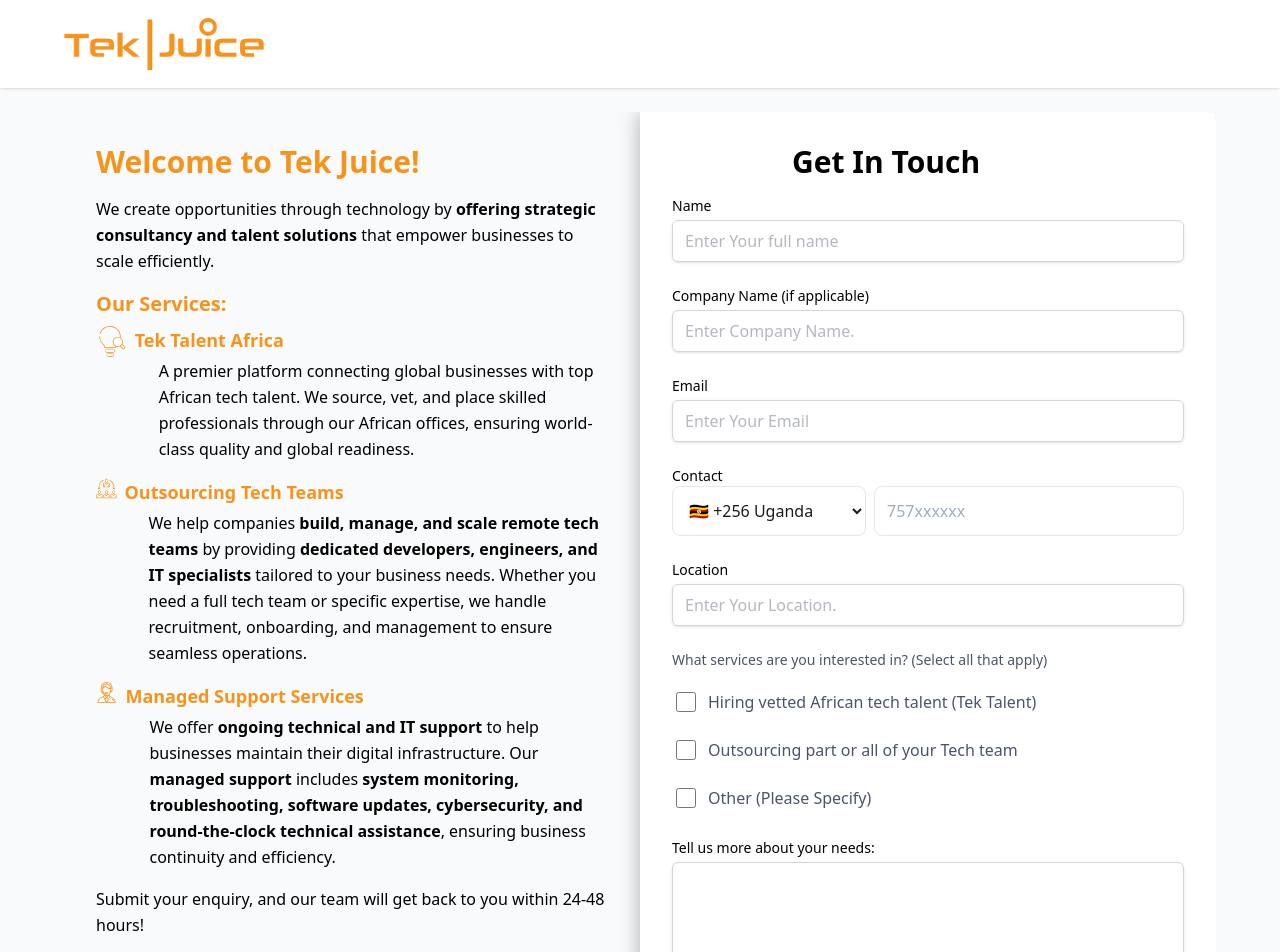
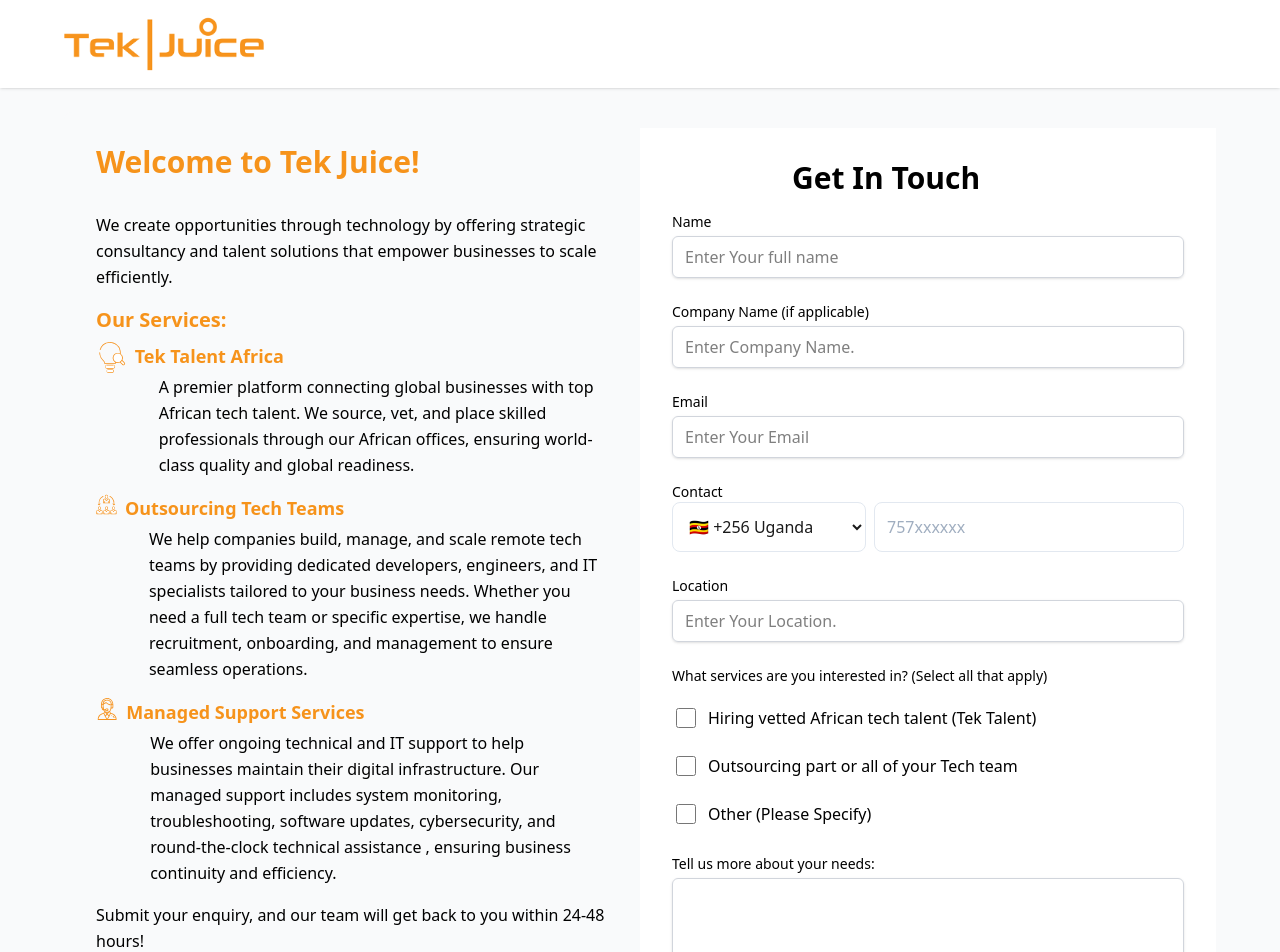
Before and after one commit to elishamugenyi/tekjuice-enquiry-form, a Next.js app: page / in a window 1280 px wide. Shown: the top 952 px of the page. Built offline with nearby package versions, Linux system fonts and the light colour scheme.

Commit message:
changed fonts.

```diff
--- a/src/app/components/footer.tsx
+++ b/src/app/components/footer.tsx
@@ -1,10 +1,19 @@
 'use client';
 
 const Footer = () => {
+  //set current date
+  const getCurrentDate = () => {
+    const date = new Date();
+    return date.toLocaleDateString("en-US", {
+      year: "numeric",
+      month: "long",
+      day: "numeric",
+    });
+  };
   return (
     <footer className="w-full bg-[#F9FAFB] text-black py-6">
       <div className="max-w-6xl mx-auto text-center">
-        <p>&copy; 2025 TekJuice. All Rights Reserved</p>
+        <p>&copy; {new Date().getFullYear()} TekJuice. All Rights Reserved</p>
       </div>
     </footer>
   );
--- a/src/app/page.tsx
+++ b/src/app/page.tsx
@@ -169,10 +169,11 @@
         <div className=" flex-grow max-w-6xl w-full rounded-lg overflow-hidden flex my-8 mx-auto">
           {/* Left Side: Text Content */}
             <div className="w-1/2 p-8 bg-[#F9FAFB] text-black">
-            <h1 className="text-3xl text-[#F6931B] font-bold mb-4">Welcome to Tek Juice!</h1>
+            <h1 className="text-3xl text-[#F6931B] font-bold mb-8">Welcome to Tek Juice!</h1>
             <p className="mb-4 leading-relaxed">
                 We create opportunities through technology by{' '}
-                <strong>offering strategic consultancy and talent solutions</strong> that empower businesses to scale efficiently.
+                offering strategic consultancy and talent solutions
+                that empower businesses to scale efficiently.
             </p>
             <h2 className="text-xl text-[#F6931B] font-semibold mb-2">Our Services:</h2>
             <ul className="list-none mb-4 leading-relaxed">
@@ -191,7 +192,9 @@
                     <div>
                     <h3 className="text-lg text-[#F6931B] font-semibold mb-1">Tek Talent Africa</h3>
                     <p className="ml-6">
-                        A premier platform connecting global businesses with top African tech talent. We source, vet, and place skilled professionals through our African offices, ensuring world-class quality and global readiness.
+                        A premier platform connecting global businesses with top African tech talent.
+                        We source, vet, and place skilled professionals through our African offices,
+                        ensuring world-class quality and global readiness.
                     </p>
                     </div>
                 </div>
@@ -213,8 +216,11 @@
                     <h3 className="text-lg text-[#F6931B] font-semibold mb-1">Outsourcing Tech Teams</h3>
                     <p className="ml-6">
                         We help companies{' '}
-                        <strong>build, manage, and scale remote tech teams</strong> by providing{' '}
-                        <strong>dedicated developers, engineers, and IT specialists</strong> tailored to your business needs. Whether you need a full tech team or specific expertise, we handle recruitment, onboarding, and management to ensure seamless operations.
+                        build, manage, and scale remote tech teams by providing{' '}
+                        dedicated developers, engineers, and IT specialists tailored
+                        to your business needs. Whether you need a full tech team or specific
+                        expertise, we handle recruitment, onboarding, and management to ensure
+                        seamless operations.
                     </p>
                     </div>
                 </div>
@@ -236,11 +242,11 @@
                     <h3 className="text-lg text-[#F6931B] font-semibold mb-1">Managed Support Services</h3>
                     <p className="ml-6">
                         We offer{' '}
-                        <strong>ongoing technical and IT support</strong> to help businesses maintain their digital infrastructure. Our{' '}
-                        <strong>managed support</strong> includes{' '}
-                        <strong>
+                        ongoing technical and IT support to help businesses maintain their digital infrastructure. Our{' '}
+                        managed support includes{' '}
+
                         system monitoring, troubleshooting, software updates, cybersecurity, and round-the-clock technical assistance
-                        </strong>
+
                         , ensuring business continuity and efficiency.
                     </p>
                     </div>
@@ -269,7 +275,7 @@
             </div>
 
           {/* Right Side: Form */}
-          <div className="w-1/2 p-8 mb-5 bg-white shadow-[0_0_20px_rgba(0,0,0,0.3)]">
+          <div className="w-1/2 p-8 mb-5 mt-4 bg-white">
           <h2 className="text-3xl text-black font-bold mb-4 ml-30">Get In Touch</h2>
           {success ? (
                 <p className="text-green-600 font-bold text-center">✅ Your Details have been submitted! We’ll contact you soon. Reload page to submit another enquiry.</p>
@@ -285,7 +291,7 @@
                         name="name"
                         placeholder="Enter Your full name"
                         onChange={handleChange}
-                        className="mt-1 block w-full px-3 py-2 border border-gray-300 text-gray-500 rounded-md shadow-sm focus:outline-none focus:ring-blue-500 focus:border-blue-500"
+                        className="mt-1 block w-full px-3 py-2 border border-gray-300 text-black rounded-md shadow-sm focus:outline-none focus:ring-blue-500 focus:border-blue-500"
                         required
                     />
                 </div>
@@ -300,7 +306,7 @@
                         name="company"
                         placeholder="Enter Company Name."
                         onChange={handleChange}
-                        className="mt-1 block w-full px-3 py-2 text-gray-500 border border-gray-300 rounded-md shadow-sm focus:ring-blue-500 focus:border-blue-500"
+                        className="mt-1 block w-full px-3 py-2 text-black border border-gray-300 rounded-md shadow-sm focus:ring-blue-500 focus:border-blue-500"
                     />
                 </div>
 
@@ -314,7 +320,7 @@
                         name="email"
                         placeholder="Enter Your Email"
                         onChange={handleChange}
-                        className="mt-1 block w-full px-3 py-2 text-gray-500 border border-gray-300 rounded-md shadow-sm focus:ring-blue-500 focus:border-blue-500"
+                        className="mt-1 block w-full px-3 py-2 text-black border border-gray-300 rounded-md shadow-sm focus:ring-blue-500 focus:border-blue-500"
                         required
                     />
                 </div>
@@ -345,7 +351,7 @@
                             placeholder="757xxxxxx"
                             value={formData.contact}
                             onChange={handleChange}
-                            className="flex-1 p-3 border border-[#E2E8F0] rounded-lg placeholder-[#A0AEC0] text-[#1A1A1A] focus:ring-2 focus:ring-[#3182CE] focus:border-transparent"
+                            className="flex-1 p-3 border border-[#E2E8F0] rounded-lg placeholder-[#A0AEC0] text-black focus:ring-2 focus:ring-[#3182CE] focus:border-transparent"
                             required
                         />
                     </div>
@@ -361,14 +367,14 @@
                         name="location"
                         placeholder="Enter Your Location."
                         onChange={handleChange}
-                        className="mt-1 block w-full px-3 py-2 text-gray-500 border border-gray-300 rounded-md shadow-sm focus:ring-blue-500 focus:border-blue-500"
+                        className="mt-1 block w-full px-3 py-2 text-black border border-gray-300 rounded-md shadow-sm focus:ring-blue-500 focus:border-blue-500"
                         required
                     />
                 </div>
 
                 {/* Services */}
                 <div>
-                    <label className="block text-sm font-medium text-[#4A5568] mb-4">What services are you interested in? (Select all that apply)</label>
+                    <label className="block text-sm font-medium text-black mb-4">What services are you interested in? (Select all that apply)</label>
                     <div className="flex flex-col gap-4">
                         {[
                         { name: "services", value:"Hiring vetted African tech talent (Tek Talent)", label:"Hiring vetted African tech talent (Tek Talent)"},
@@ -382,9 +388,9 @@
                             value={option.value}
                             onChange={handleCheckboxChange}
                             checked={formData.services.includes(option.value)}
-                            className="form-checkbox h-5 w-5 text-[#3182CE] rounded focus:ring-[#3182CE]"
+                            className="form-checkbox h-5 w-5 rounded focus:ring-[#3182CE]"
                             />
-                            <span className="text-[#4A5568] text-sm md:text-base">{option.label}</span>
+                            <span className="text-black text-sm md:text-base">{option.label}</span>
                         </label>
 
                         ))}
@@ -394,7 +400,7 @@
                                     type="text"
                                     value={otherService}
                                     onChange={(e) => setOtherService(e.target.value)}
-                                    className="w-full px-3 py-2 text-gray-600 border
+                                    className="w-full px-3 py-2 text-black border
                                     border-gray-300 rounded-md shadow-sm
                                     focus:ring-blue-500 focus:border-blue-500"
                                     placeholder="Specify other services"
@@ -415,7 +421,7 @@
                         value={formData.about_you}
                         onChange={handleChange}
                         rows={4}
-                        className="mt-1 block w-full px-3 py-2 text-gray-500 border border-gray-300 rounded-md shadow-sm focus:ring-blue-500 focus:border-blue-500"
+                        className="mt-1 block w-full px-3 py-2 text-black border border-gray-300 rounded-md shadow-sm focus:ring-blue-500 focus:border-blue-500"
                     ></textarea>
                 </div>
 
@@ -439,7 +445,7 @@
                                     checked={formData.preferred_contact.includes(option.value)}
                                     className="form-checkbox h-5 w-5 text-[#3182CE] rounded-full checked:bg-[#3182CE] checked:border-transparent focus:ring-[#3182CE] focus:ring-2"
                                 />
-                                <span className="text-[#4A5568] text-sm md:text-base">{option.label}</span>
+                                <span className="text-black text-sm md:text-base">{option.label}</span>
                             </label>
                         ))}
                     </div>
@@ -464,7 +470,7 @@
                             setOtherKnowUs(""); // Reset the "Other" input when "Others" is selected
                             }
                         }}
-                        className="w-full px-3 py-2 text-gray-600 border border-gray-300 rounded-md shadow-sm focus:outline-none focus:ring-blue-500 focus:border-blue-500"
+                        className="w-full px-3 py-2 text-black border border-gray-300 rounded-md shadow-sm focus:outline-none focus:ring-blue-500 focus:border-blue-500"
                         >
                         <option value="">Select an option</option>
                         <option value="Social media">Social media</option>
@@ -479,7 +485,7 @@
                                 type="text"
                                 value={otherKnowUs}
                                 onChange={(e) => setOtherKnowUs(e.target.value)}
-                                className="w-full px-3 py-2 text-gray-600 border border-gray-300 rounded-md shadow-sm focus:outline-none focus:ring-blue-500 focus:border-blue-500"
+                                className="w-full px-3 py-2 text-black border border-gray-300 rounded-md shadow-sm focus:outline-none focus:ring-blue-500 focus:border-blue-500"
                                 placeholder="Specify"
                             />
                         </div>
```
